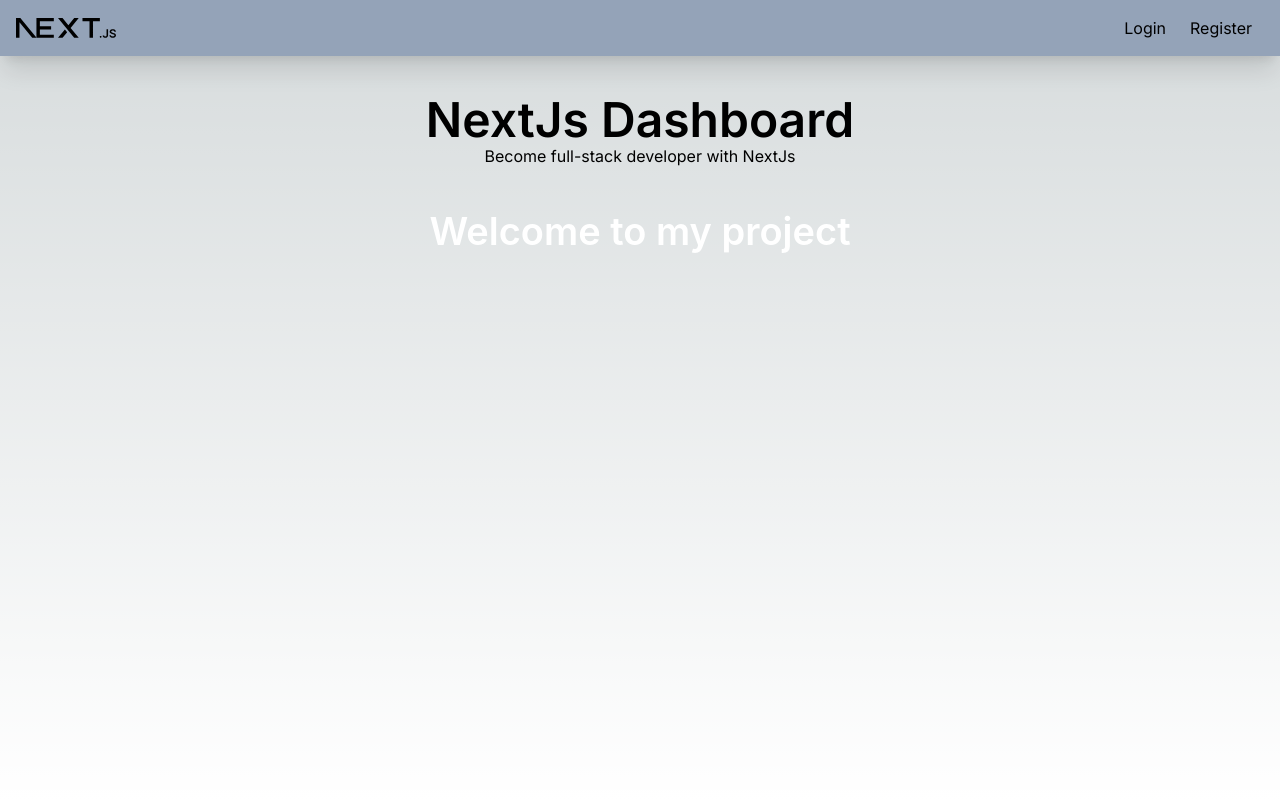
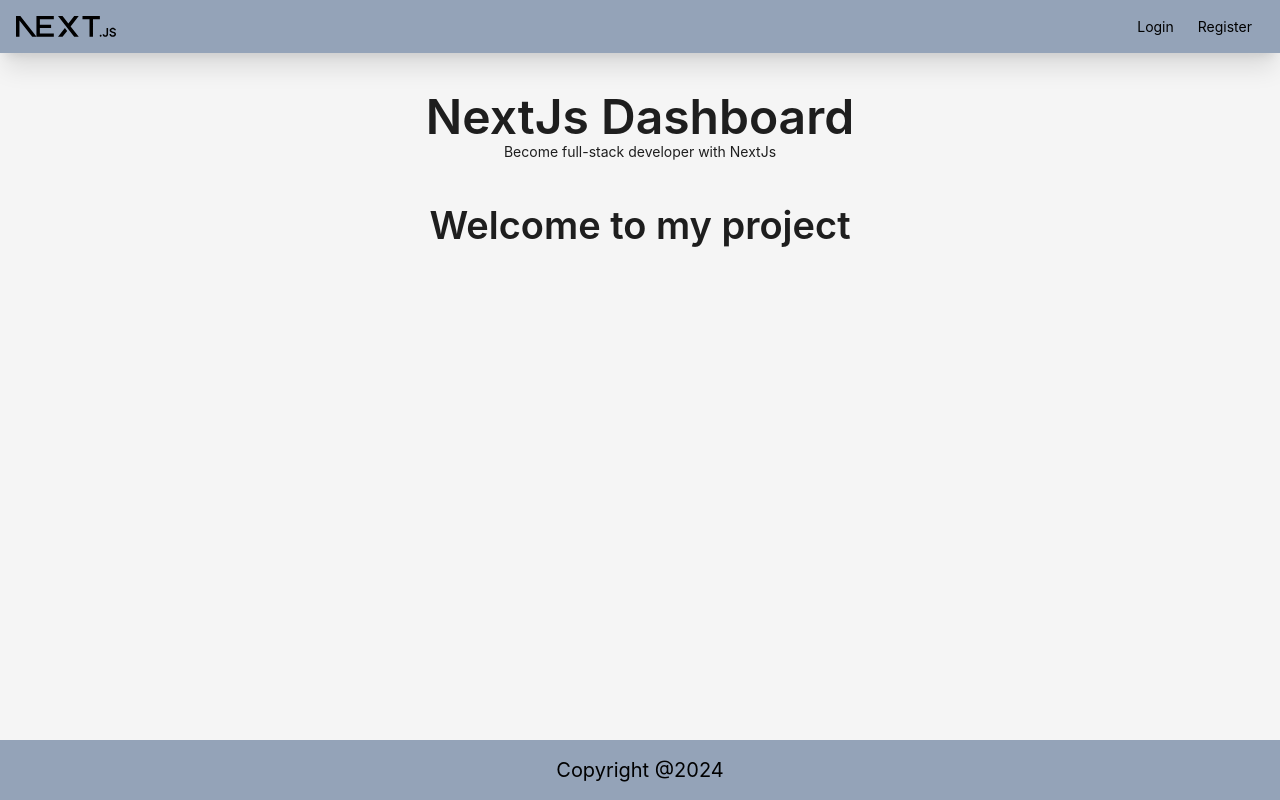
Before and after one commit to MarkMPW/dashboard-ui-nextjs-antd, a Next.js app: page / in a window 1280 px wide. Built offline with nearby package versions, Linux system fonts and the light colour scheme.

Commit message:
implement footer

```diff
--- /dev/null
+++ b/src/app/components/FooterCompo.tsx
@@ -0,0 +1,11 @@
+import React from "react";
+
+const FooterCompo = () => {
+  return (
+    <footer className='text-center p-4 bg-slate-400'>
+      <h1 className='text-xl'>Copyright @2024</h1>
+    </footer>
+  );
+};
+
+export default FooterCompo;
--- a/src/app/page.tsx
+++ b/src/app/page.tsx
@@ -1,23 +1,27 @@
-'use client'
+"use client";
 
-import { Typography } from "antd";
+import { Typography, Layout } from "antd";
 import Navbar from "./components/Navbar";
+import FooterCompo from "./components/FooterCompo";
 
 export default function Home() {
-
-  const { Title } = Typography
+  const { Title } = Typography;
+  const { Header, Content, Footer } = Layout;
 
   return (
-    <main>
+    <Layout>
       <Navbar />
-      <div className="flex-grow text-center p-10">
-        <h3 className="text-5xl font-semibold">NextJs Dashboard</h3>
-        <p>Become full-stack developer with NextJs</p>
+      <Content>
+        <div className="flex-grow text-center p-10">
+          <h3 className="text-5xl font-semibold">NextJs Dashboard</h3>
+          <p>Become full-stack developer with NextJs</p>
 
-        <div className="flex justify-center my-10">
-          <Title style={{ color: 'white' }}>Welcome to my project</Title>
+          <div className="flex justify-center my-10">
+            <Title>Welcome to my project</Title>
+          </div>
         </div>
-      </div>
-    </main>
+      </Content>
+      <FooterCompo />
+    </Layout>
   );
 }
```
